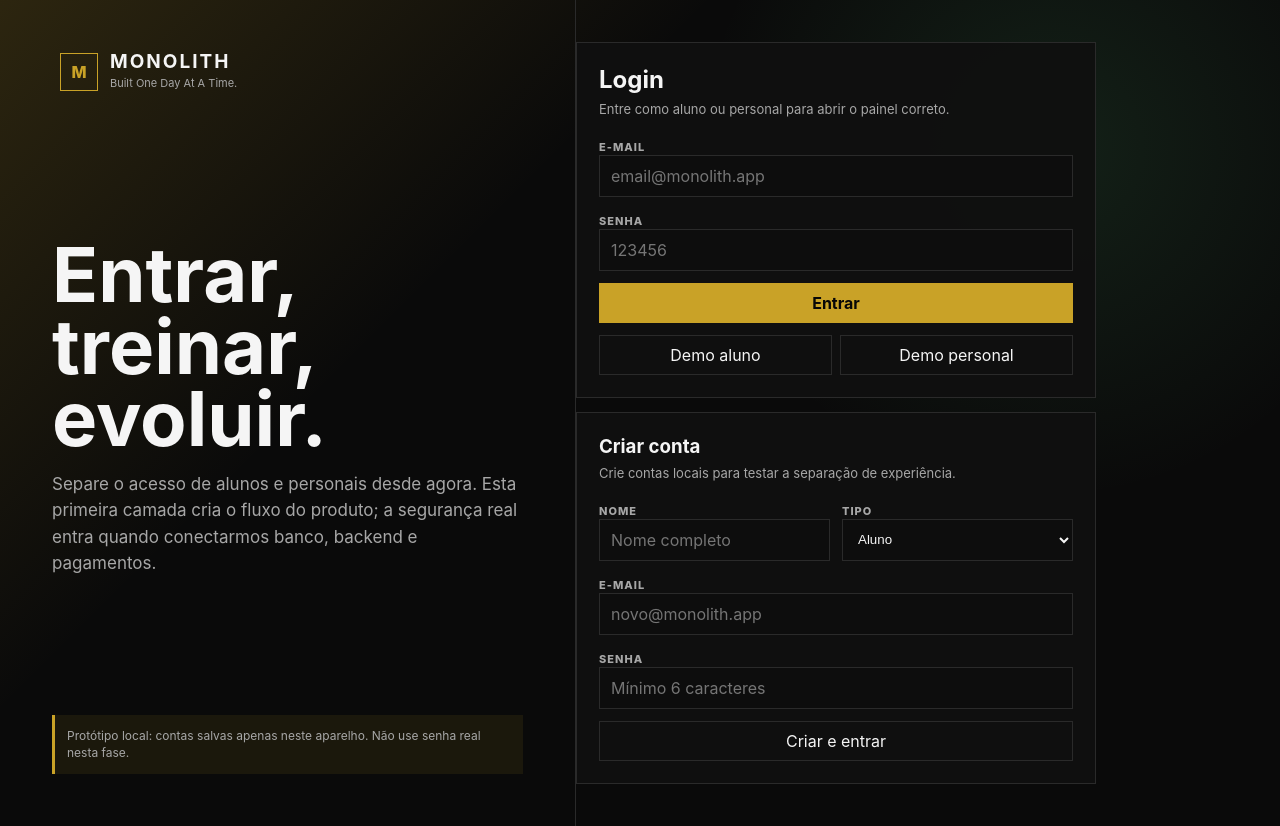
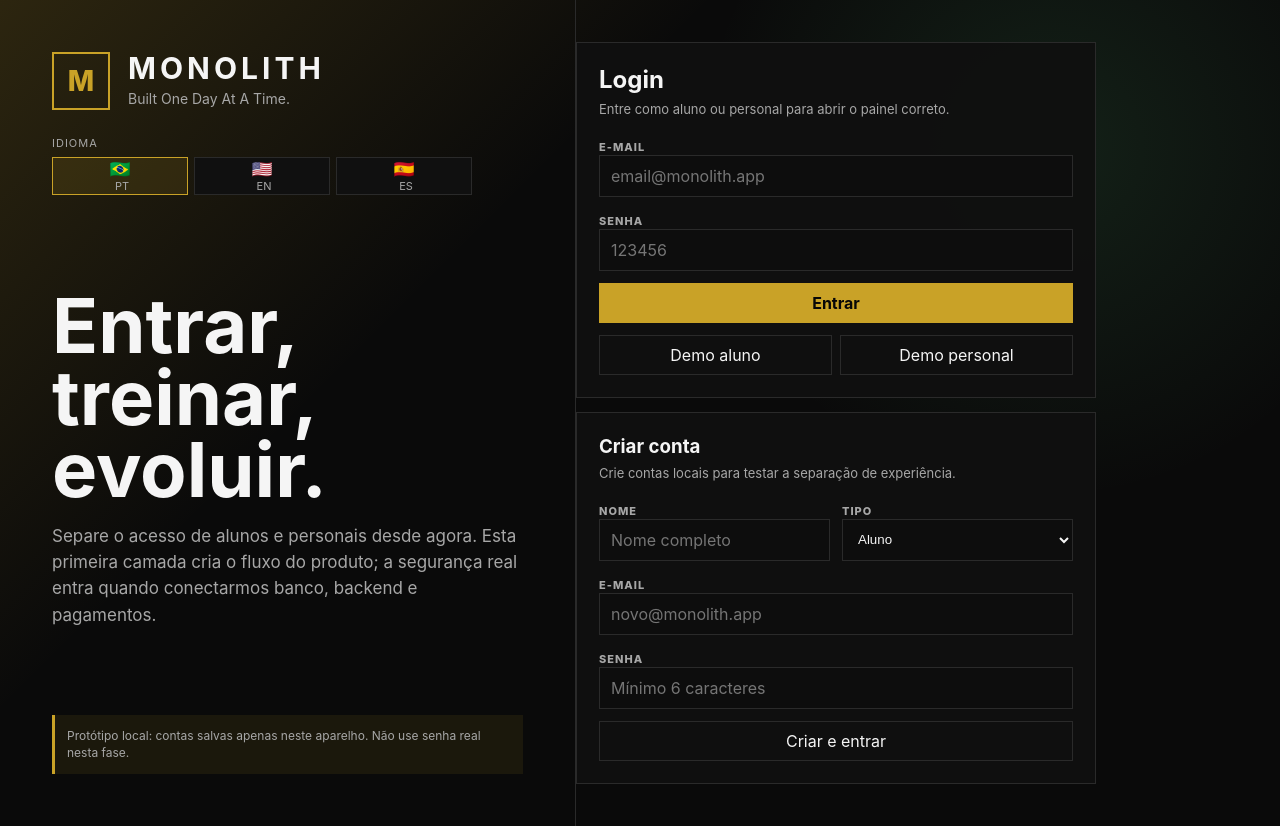
Before and after one commit to arthurtullercefet-ops/Monolith, a plain HTML site: page index.html in a window 1280 px wide. Drawn offline with Linux system fonts and the light colour scheme.

Commit message:
Add files via upload

```diff
--- a/index.html
+++ b/index.html
@@ -66,6 +66,49 @@
       border-right: 1px solid var(--line);
     }
 
+    .auth-top {
+      display: grid;
+      gap: 26px;
+    }
+
+    .auth-hero .brand {
+      gap: 18px;
+      padding: 0;
+    }
+
+    .auth-hero .mark {
+      width: 58px;
+      height: 58px;
+      border-width: 2px;
+      font-size: 28px;
+    }
+
+    .auth-hero .brand h1 {
+      margin: 0;
+      font-size: 30px;
+      line-height: .95;
+      letter-spacing: 4px;
+    }
+
+    .auth-hero .brand p {
+      margin-top: 8px;
+      font-size: 14px;
+      line-height: 1.2;
+    }
+
+    .auth-language {
+      width: min(420px, 100%);
+      display: grid;
+      gap: 7px;
+    }
+
+    .auth-language label {
+      color: var(--muted);
+      font-size: 11px;
+      text-transform: uppercase;
+      letter-spacing: 1px;
+    }
+
     .auth-hero h1 {
       margin: 24px 0 12px;
       font-size: clamp(42px, 6vw, 76px);
@@ -1359,6 +1402,19 @@
         padding: 20px;
       }
 
+      .auth-hero .mark {
+        width: 66px;
+        height: 66px;
+      }
+
+      .auth-hero .brand h1 {
+        font-size: 34px;
+      }
+
+      .auth-hero .brand p {
+        font-size: 15px;
+      }
+
       .auth-hero h1 {
         font-size: 42px;
       }
@@ -1455,11 +1511,21 @@
 <body>
   <section class="auth-screen" id="authScreen">
     <div class="auth-hero">
-      <div class="brand">
-        <div class="mark">M</div>
-        <div>
-          <h1>MONOLITH</h1>
-          <p>Built One Day At A Time.</p>
+      <div class="auth-top">
+        <div class="brand">
+          <div class="mark">M</div>
+          <div>
+            <h1>MONOLITH</h1>
+            <p>Built One Day At A Time.</p>
+          </div>
+        </div>
+        <div class="auth-language">
+          <label data-i18n="Idioma">Idioma</label>
+          <div class="language-buttons" id="authLanguageSelect" aria-label="Idioma">
+            <button class="language-button" type="button" data-lang="pt" title="Português">🇧🇷<span>PT</span></button>
+            <button class="language-button" type="button" data-lang="en" title="English">🇺🇸<span>EN</span></button>
+            <button class="language-button" type="button" data-lang="es" title="Español">🇪🇸<span>ES</span></button>
+          </div>
         </div>
       </div>
       <div>
@@ -3418,9 +3484,10 @@ ${bodyFatBars ? `<div class="chart">${bodyFatBars}</div>` : `<p class="muted">Ai
     renderBodyMeasures();
     renderTrainerSummary();
     const languageSelect = document.getElementById("languageSelect");
+    const authLanguageSelect = document.getElementById("authLanguageSelect");
     const weightUnitSelect = document.getElementById("weightUnitSelect");
     const currentLanguage = localStorage.getItem("monolith.language") || "pt";
-    languageSelect.addEventListener("click", event => {
+    function handleLanguageClick(event) {
       const button = event.target.closest(".language-button");
       if (!button) return;
       applyLanguage(button.dataset.lang);
@@ -3428,7 +3495,9 @@ ${bodyFatBars ? `<div class="chart">${bodyFatBars}</div>` : `<p class="muted">Ai
       renderStats();
       renderBodyMeasures();
       renderPhotoVault();
-    });
+    }
+    languageSelect.addEventListener("click", handleLanguageClick);
+    authLanguageSelect?.addEventListener("click", handleLanguageClick);
     weightUnitSelect?.addEventListener("click", event => {
       const button = event.target.closest(".unit-button");
       if (!button) return;
--- a/sw.js
+++ b/sw.js
@@ -1,4 +1,4 @@
-const CACHE_NAME = "monolith-v15";
+const CACHE_NAME = "monolith-v16";
 const ASSETS = [
   "./",
   "./index.html",
```
